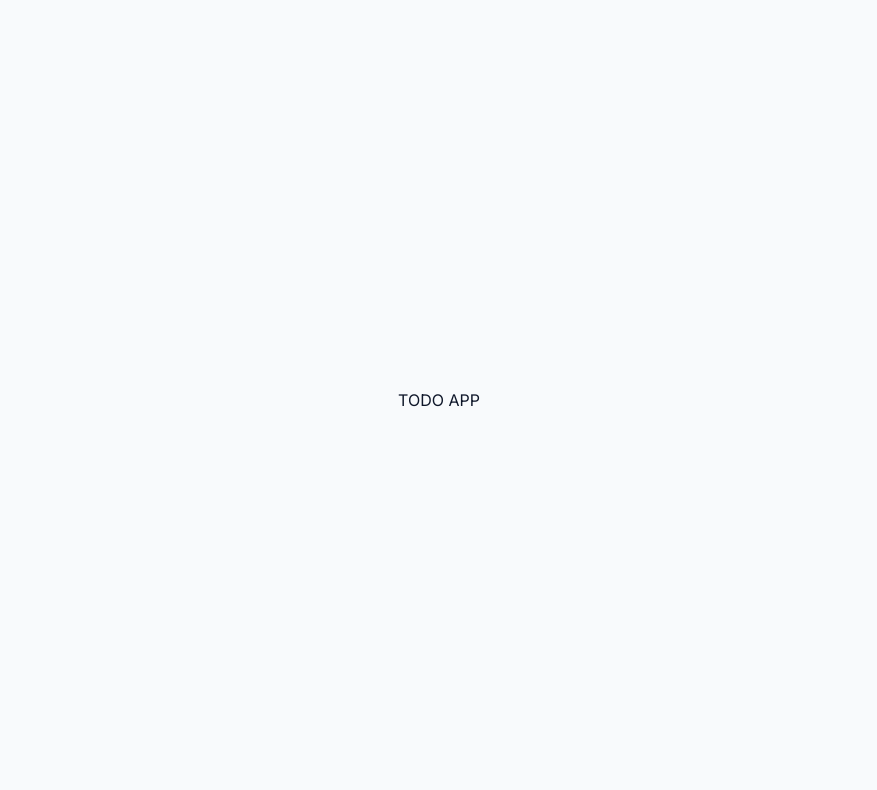
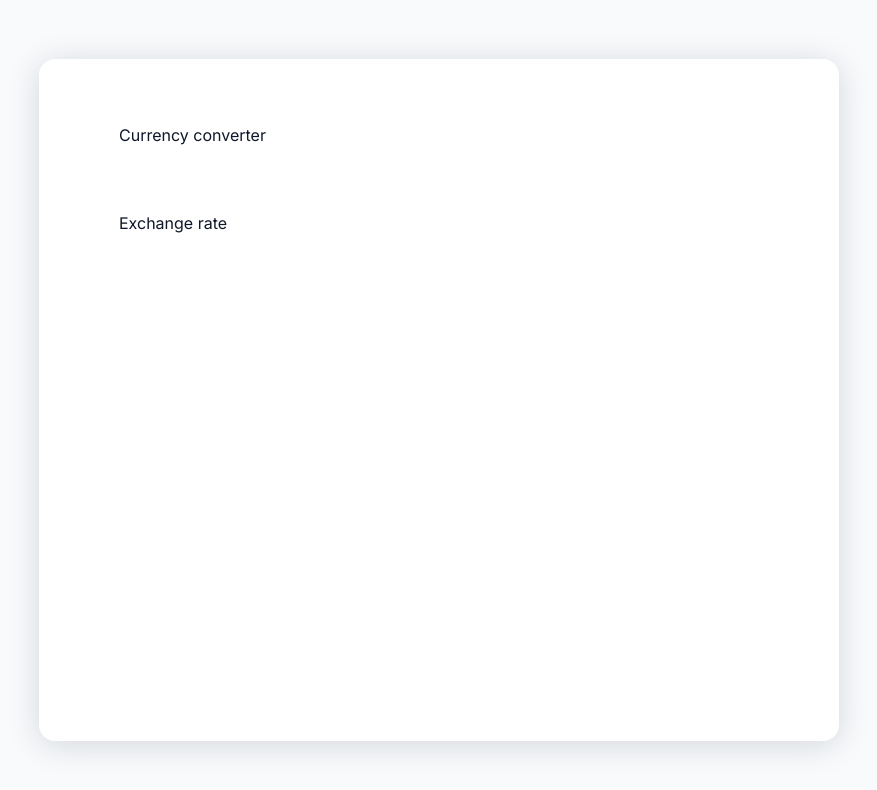
Before and after one commit to jairo-sousa/boracodar-9-currency, a React (Vite) app: page / in a window 1280 px wide. Shown: the top 790 px of the page, without its empty margins (201-1078 px from the left). Built offline with nearby package versions, Linux system fonts and the light colour scheme.

Commit message:
style: set app

```diff
--- a/src/App.tsx
+++ b/src/App.tsx
@@ -1,7 +1,13 @@
+import { AppWrapper } from "./components/AppWrapper";
+import { CurrencyConverter } from "./components/CurrencyConverter";
+import { ExchangeRate } from "./components/ExchangeRate";
+
 export function App() {
 	return (
-		<div className="App">
-			<h1>TODO APP</h1>
-		</div>
+		<AppWrapper>
+			<CurrencyConverter />
+
+			<ExchangeRate />
+		</AppWrapper>
 	);
 }
--- /dev/null
+++ b/src/components/AppWrapper.tsx
@@ -0,0 +1,22 @@
+import { Flex } from "@chakra-ui/react";
+
+type AppWrapperProps = {
+	children: React.ReactNode;
+};
+
+export function AppWrapper({ children }: AppWrapperProps) {
+	return (
+		<Flex
+			direction="column"
+			bg="#FFFFFF"
+			w="80rem"
+			h="68.2rem"
+			borderRadius="1.6rem"
+			boxShadow="0px 4px 32px rgba(15, 23, 42, 0.15)"
+			gap="6.4rem"
+			p="6.4rem 8rem"
+		>
+			{children}
+		</Flex>
+	);
+}
--- /dev/null
+++ b/src/components/CurrencyConverter.tsx
@@ -0,0 +1,3 @@
+export function CurrencyConverter() {
+	return <p>Currency converter</p>;
+}
--- /dev/null
+++ b/src/components/ExchangeRate.tsx
@@ -0,0 +1,3 @@
+export function ExchangeRate() {
+	return <p>Exchange rate</p>;
+}
```
